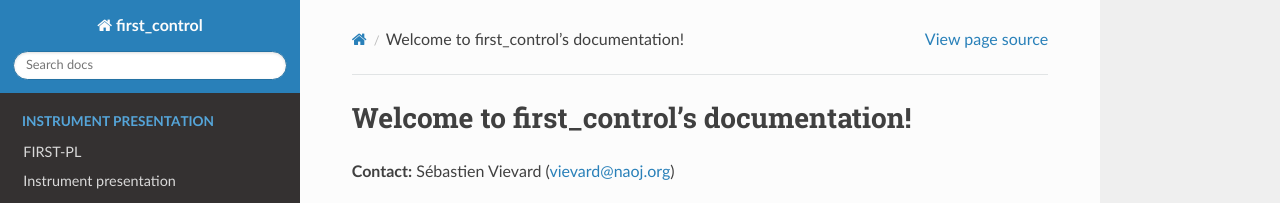
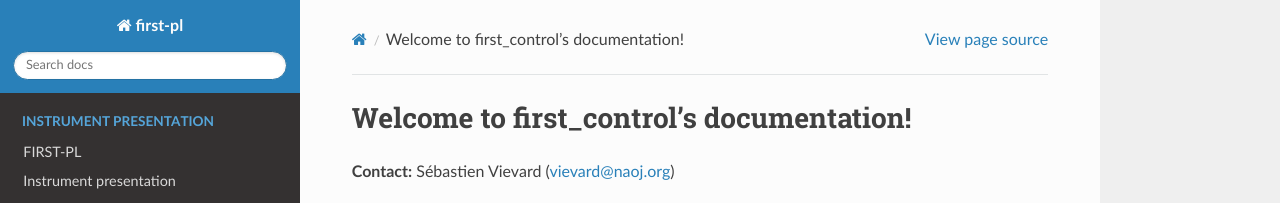
Before and after one commit to scexao-org/first_control, a Sphinx documentation site: the page built from source/index.rst, in a window 1280 px wide. Shown: the top 203 px of the page. Built offline with Sphinx 7.4.7 and the Read the Docs theme 3.1.0, drawn with Linux system fonts in a browser that asks for light colours.

Commit message:
some formatting

```diff
--- a/source/conf.py
+++ b/source/conf.py
@@ -17,7 +17,7 @@
 
 # -- Project information -----------------------------------------------------
 
-project = 'first_control'
+project = 'first-pl'
 copyright = '2024, Sebastien Vievard'
 author = 'Sebastien Vievard'
 
@@ -37,7 +37,7 @@
     "sphinx_copybutton"
 ]
 
-html_title = "FIRST control"
+html_title = "FIRST-PL"
 
 # Add any paths that contain templates here, relative to this directory.
 templates_path = ['_templates']
```
